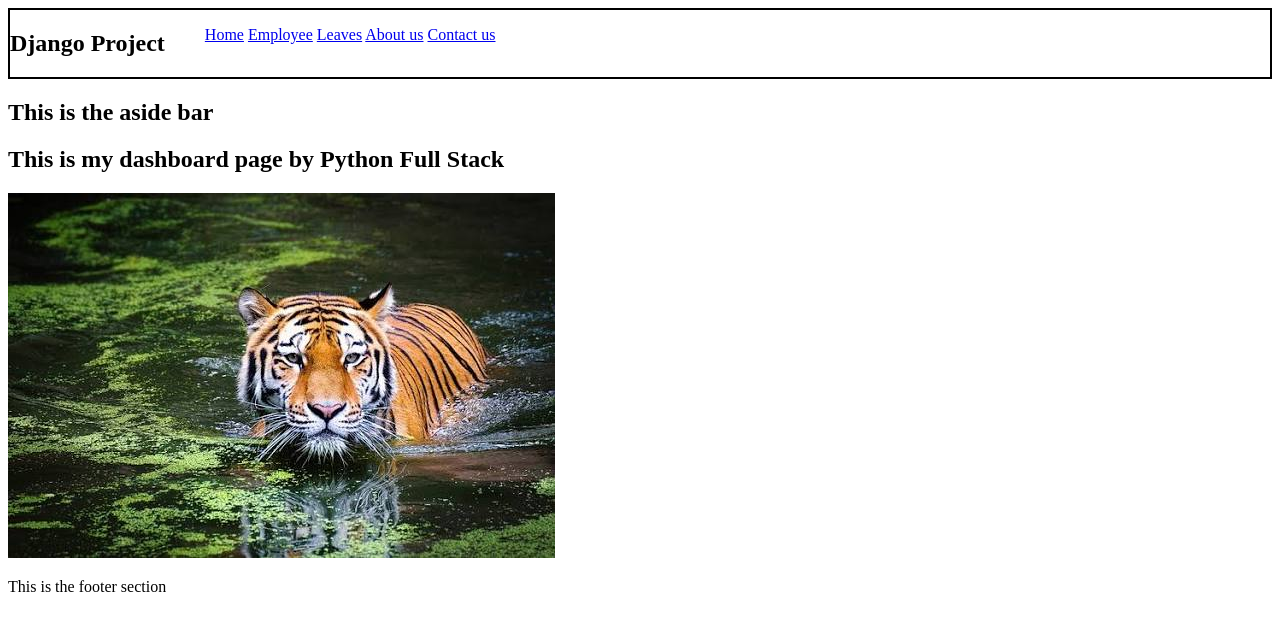
After one commit to tirupathiraosesapu/django_day_wise_practice_code, a Django app: page / in a window 1280 px wide. The commit adds this page. Shown: the top 631 px of the page. Run offline with Django 5.2, Linux system fonts and the light colour scheme.

Commit message:
day 4 session class

```diff
--- a/third_ems/dashboard/urls.py
+++ b/third_ems/dashboard/urls.py
@@ -1,7 +1,11 @@
 from django.urls import path
-from .views import Home, welcomeHome
+from .views import home, aboutUs, contactUs, leaves, employee
 
 urlpatterns = [
-    path("", Home),
-    path("welcome/", welcomeHome)
+    path("", home),
+    path("about-us/", aboutUs),
+    path("contact-us/", contactUs),
+    path("leaves/", leaves),
+    path("employee/", employee),
+    # path("welcome/", welcomeHome)
 ]
--- a/third_ems/dashboard/views.py
+++ b/third_ems/dashboard/views.py
@@ -7,9 +7,29 @@ def Home(request):
     return HttpResponse("This is my dashabord page")
 
 
-def welcomeHome(request):
+"""def welcomeHome(request):
     homeData = {"name": "tirupathi rao sesapu", "age": 28, "fullName": "Hyderabad"}
     # homeData = ["Manisha", "Surya", "Charan", "Tirupathi", "Harshik", "Harish"]
     # homeData = {"is_active": True}
     # return render(request, "home.html", {"homeData": homeData})
-    return render(request, "home.html", homeData)
+    return render(request, "home.html", homeData)"""
+
+
+def home(requset):
+    return render(requset, "dashboard.html")
+
+
+def aboutUs(requset):
+    return render(requset, "aboutus.html")
+
+
+def contactUs(requset):
+    return render(requset, "contactus.html")
+
+
+def employee(requset):
+    return render(requset, "employee.html")
+
+
+def leaves(requset):
+    return render(requset, "leaves.html")
--- /dev/null
+++ b/third_ems/static/css/base.css
@@ -0,0 +1,4 @@
+nav {
+  display: flex;
+  border: 2px solid black;
+}
--- /dev/null
+++ b/third_ems/static/js/base.js
@@ -0,0 +1 @@
+alert("Welcome to the javascript code")
--- /dev/null
+++ b/third_ems/templates/aboutus.html
@@ -0,0 +1,4 @@
+{% extends 'base.html' %} {% block title %}About Us {% endblock %}
+{% block content %}
+<h1>This is my About page by Python Full Stack</h1>
+{% endblock %}
--- /dev/null
+++ b/third_ems/templates/base.html
@@ -0,0 +1,33 @@
+{% load static %}
+
+<!doctype html>
+<html lang="en">
+  <head>
+    <meta charset="UTF-8" />
+    <meta name="viewport" content="width=device-width, initial-scale=1.0" />
+    <title>{% block title %} {% endblock %}</title>
+    <link rel="stylesheet" href="{% static 'css/base.css' %}" />
+  </head>
+  <body>
+    <nav>
+      <h2>Django Project</h2>
+      <ul>
+        <a href="/">Home</a>
+        <a href="/employee">Employee</a>
+        <a href="/leaves">Leaves</a>
+        <a href="/about-us">About us</a>
+        <a href="/contact-us">Contact us</a>
+      </ul>
+    </nav>
+    <main>
+      <aside>
+        <h2>This is the aside bar</h2>
+      </aside>
+      <section>{% block content %} {% endblock %}</section>
+    </main>
+    <footer>
+      <p>This is the footer section</p>
+    </footer>
+    <!-- <script src="{% static 'js/base.js' %}"></script> -->
+  </body>
+</html>
--- /dev/null
+++ b/third_ems/templates/contactus.html
@@ -0,0 +1,4 @@
+{% extends 'base.html' %} {% block title %}Contact us {% endblock %}
+{% block content %}
+<h1>This is my Contact us page by Python Full Stack</h1>
+{% endblock %}
--- /dev/null
+++ b/third_ems/templates/dashboard.html
@@ -0,0 +1,7 @@
+{% extends 'base.html' %}
+<!-- {% load static %}  -->
+
+{% block title %} Home Page {% endblock %} {% block content %}
+<h1>This is my dashboard page by Python Full Stack</h1>
+<img src="{% static 'images/image.png' %}" alt="welcome" />
+{% endblock %}
--- /dev/null
+++ b/third_ems/templates/employee.html
@@ -0,0 +1,5 @@
+{% extends 'base.html' %}
+{% block title %} Employee Page {% endblock %}
+{% block content %}
+<h1>This is my Employee page by Python Full Stack</h1>
+{% endblock %}
--- /dev/null
+++ b/third_ems/templates/leaves.html
@@ -0,0 +1,4 @@
+{% extends 'base.html' %} {% block content %}
+<h1>This is my Leaves page by Python Full Stack</h1>
+
+{% endblock %} {% block title %} Leaves page {% endblock %}
--- a/third_ems/third_ems/settings.py
+++ b/third_ems/third_ems/settings.py
@@ -117,3 +117,5 @@ USE_TZ = True
 # https://docs.djangoproject.com/en/6.0/howto/static-files/
 
 STATIC_URL = "static/"
+
+STATICFILES_DIRS = [BASE_DIR / "static"]
--- a/third_ems/third_ems/urls.py
+++ b/third_ems/third_ems/urls.py
@@ -20,5 +20,5 @@ from django.urls import path, include
 
 urlpatterns = [
     path("admin/", admin.site.urls),
-    path("dashboard/", include("dashboard.urls")),
+    path("", include("dashboard.urls")),
 ]
```
Also changed, not shown: third_ems/templates/home.html (+4 -4 lines), third_ems/static/images/image.png (added).
